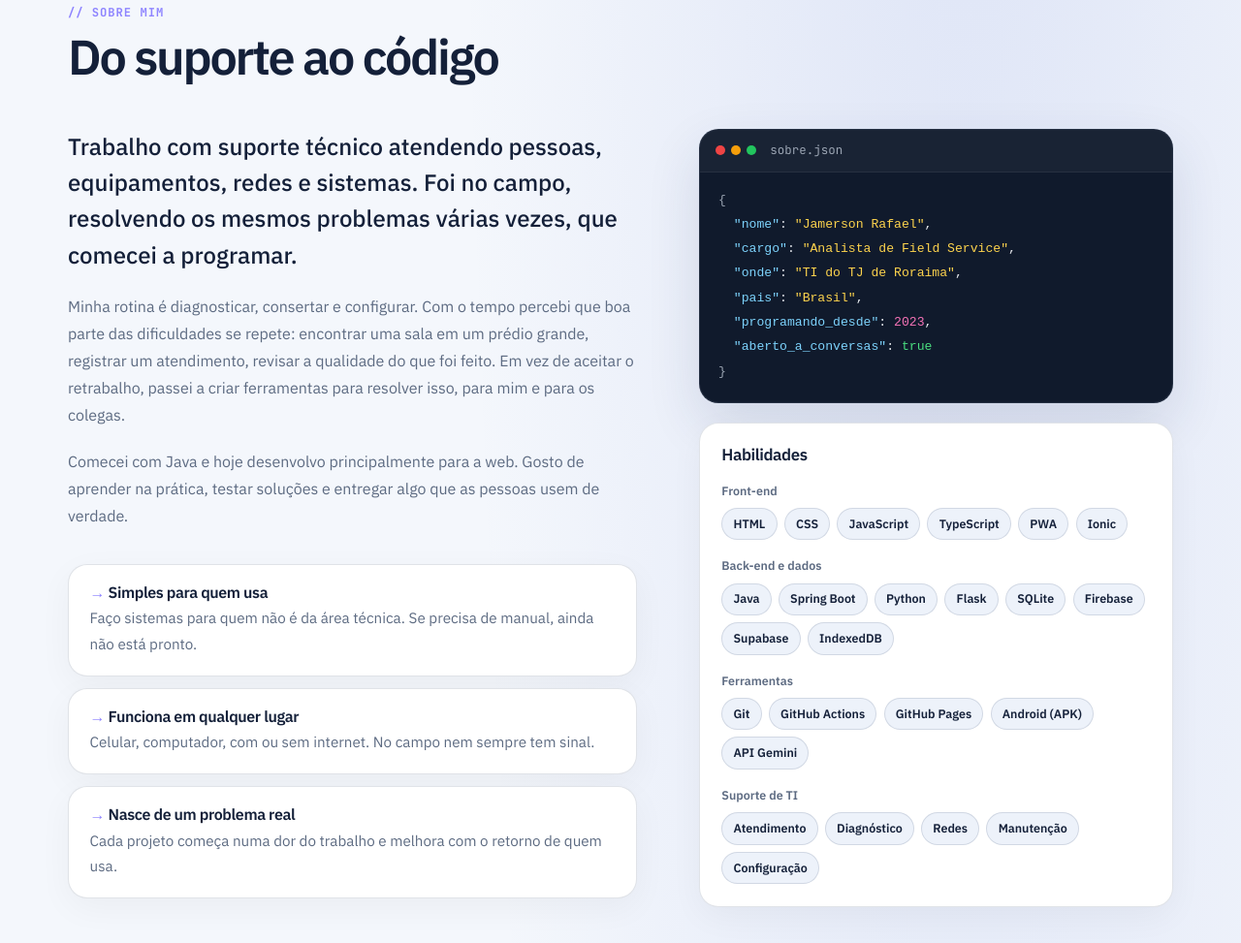
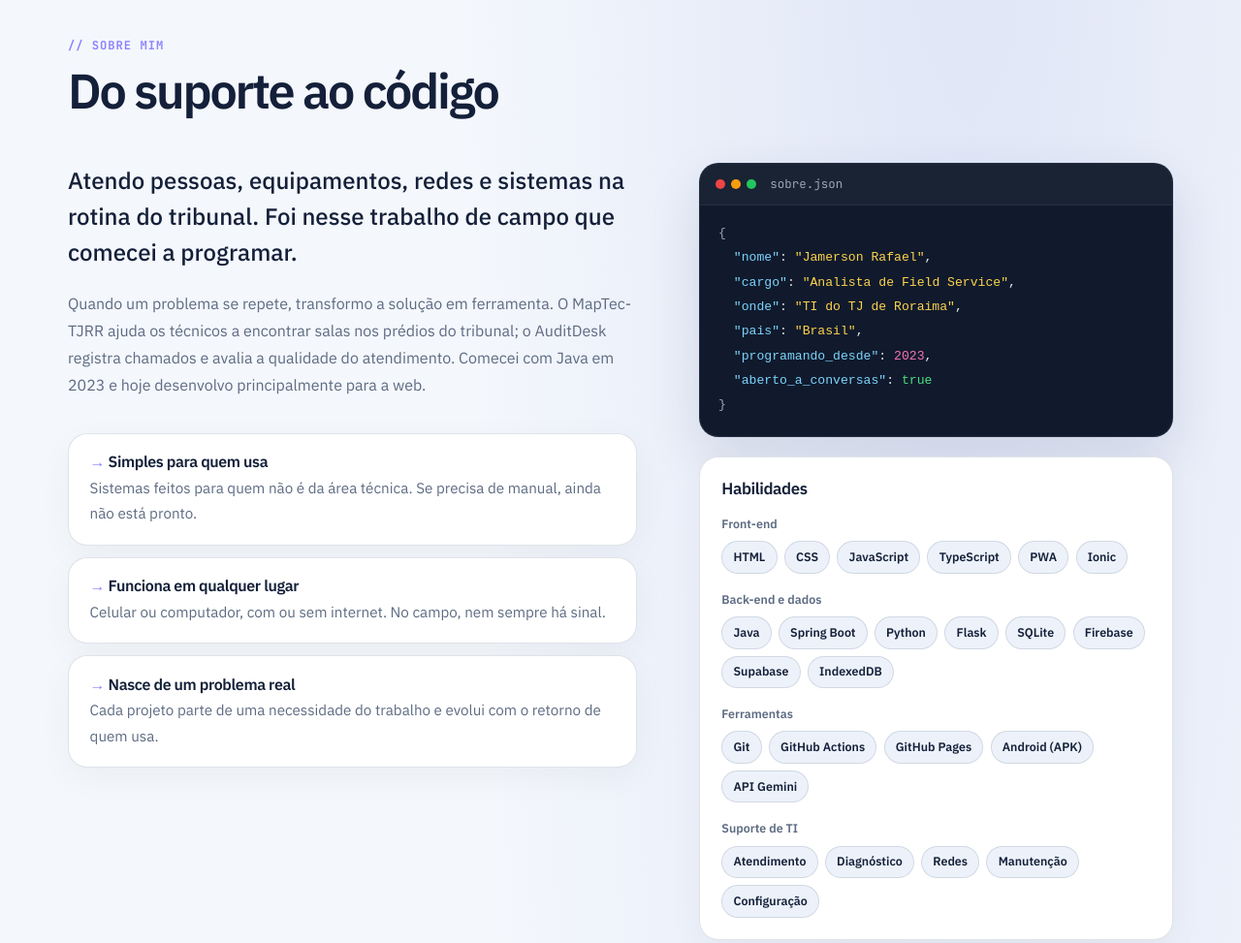
Before and after one commit to Rafajames/meu-portifolio, a plain HTML site: page pr-preview/pr-1/index.html in a window 1280 px wide. Shown: the part 935-1908 px from the top of the page at 97% size. Drawn offline with Linux system fonts and the light colour scheme.

Commit message:
Deploy preview for PR 1 🛫

```diff
--- a/pr-preview/pr-1/index.html
+++ b/pr-preview/pr-1/index.html
@@ -57,12 +57,12 @@
         <section id="inicio" class="inicio">
             <div class="container inicio-grade">
                 <div class="inicio-texto">
-                    <p class="etiqueta"><span class="ponto-status" aria-hidden="true"></span> Aberto a novas conexões</p>
+                    <p class="etiqueta"><span class="ponto-status" aria-hidden="true"></span> Disponível para projetos e vagas</p>
                     <h1>Jamerson Rafael</h1>
                     <p class="inicio-cargo"><span class="prompt">$</span> Analista de Field Service <span class="sep">&amp;</span> Desenvolvedor web<span class="cursor" aria-hidden="true">▍</span></p>
                     <p class="inicio-resumo">
-                        Resolvo problemas de TI no dia a dia e transformo os que se repetem em ferramentas web
-                        simples, que funcionam no celular e até sem internet.
+                        Atuo no suporte de TI do Tribunal de Justiça de Roraima e desenvolvo as ferramentas que faltavam
+                        no dia a dia: sistemas web simples, que funcionam no celular e até sem internet.
                     </p>
                     <div class="acoes">
                         <a href="#projetos" class="botao botao-primario">Ver projetos</a>
@@ -92,32 +92,27 @@
                 <div class="sobre-grade">
                     <div class="sobre-historia">
                         <p class="sobre-destaque">
-                            Trabalho com suporte técnico atendendo pessoas, equipamentos, redes e sistemas. Foi no campo,
-                            resolvendo os mesmos problemas várias vezes, que comecei a programar.
+                            Atendo pessoas, equipamentos, redes e sistemas na rotina do tribunal. Foi nesse trabalho de campo
+                            que comecei a programar.
                         </p>
                         <p>
-                            Minha rotina é diagnosticar, consertar e configurar. Com o tempo percebi que boa parte das
-                            dificuldades se repete: encontrar uma sala em um prédio grande, registrar um atendimento,
-                            revisar a qualidade do que foi feito. Em vez de aceitar o retrabalho, passei a criar ferramentas
-                            para resolver isso, para mim e para os colegas.
-                        </p>
-                        <p>
-                            Comecei com Java e hoje desenvolvo principalmente para a web. Gosto de aprender na prática, testar
-                            soluções e entregar algo que as pessoas usem de verdade.
+                            Quando um problema se repete, transformo a solução em ferramenta. O MapTec-TJRR ajuda os técnicos
+                            a encontrar salas nos prédios do tribunal; o AuditDesk registra chamados e avalia a qualidade do
+                            atendimento. Comecei com Java em 2023 e hoje desenvolvo principalmente para a web.
                         </p>
 
                         <ul class="principios">
                             <li>
                                 <h3>Simples para quem usa</h3>
-                                <p>Faço sistemas para quem não é da área técnica. Se precisa de manual, ainda não está pronto.</p>
+                                <p>Sistemas feitos para quem não é da área técnica. Se precisa de manual, ainda não está pronto.</p>
                             </li>
                             <li>
                                 <h3>Funciona em qualquer lugar</h3>
-                                <p>Celular, computador, com ou sem internet. No campo nem sempre tem sinal.</p>
+                                <p>Celular ou computador, com ou sem internet. No campo, nem sempre há sinal.</p>
                             </li>
                             <li>
                                 <h3>Nasce de um problema real</h3>
-                                <p>Cada projeto começa numa dor do trabalho e melhora com o retorno de quem usa.</p>
+                                <p>Cada projeto parte de uma necessidade do trabalho e evolui com o retorno de quem usa.</p>
                             </li>
                         </ul>
                     </div>
```
